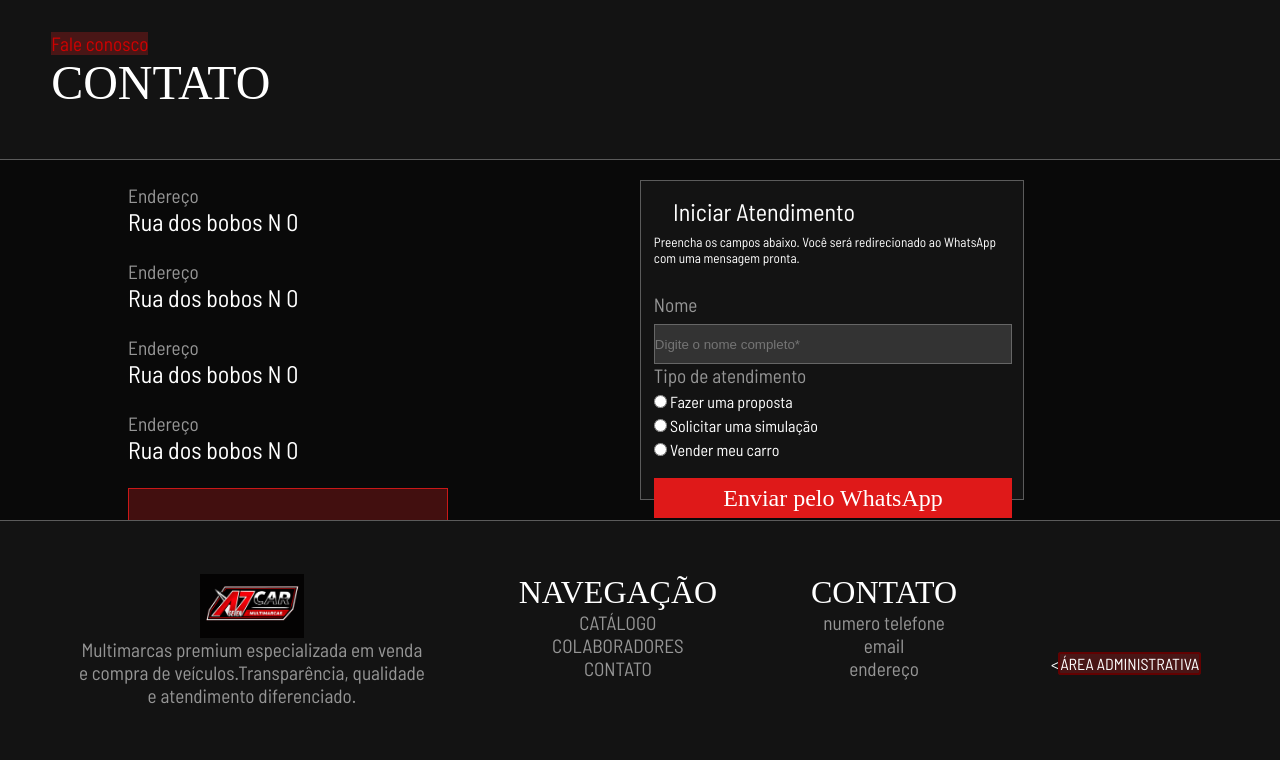
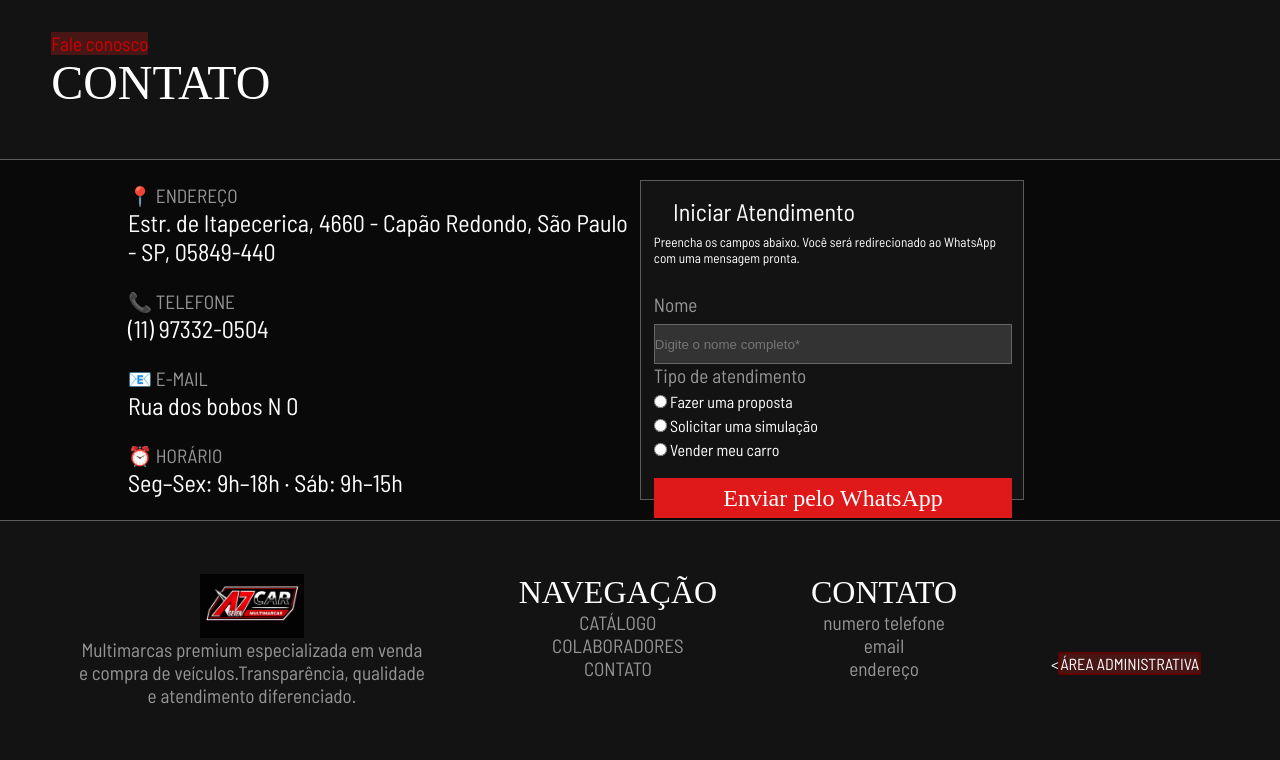
Before and after one commit to gabellopes/Plataforma-A7Car, a PHP site: page /a7car2/php/user/contato.php in a window 1280 px wide. Shown: the part 72-832 px from the top of the page. Run offline with PHP 8.4, Linux system fonts and the light colour scheme; the visitor is signed in with stand-in values (Sample User, id 1); some web fonts are replaced.

Commit message:
Update contato.php

```diff
--- a/a7car2/php/user/contato.php
+++ b/a7car2/php/user/contato.php
@@ -44,14 +44,14 @@
 
     <div id="info">
 
-        <h3>Endereço</h3>
-        <h2>Rua dos bobos N 0</h2>
-        <h3>Endereço</h3>
-        <h2>Rua dos bobos N 0</h2>
-        <h3>Endereço</h3>
-        <h2>Rua dos bobos N 0</h2>
-        <h3>Endereço</h3>
-        <h2>Rua dos bobos N 0</h2>
+        <h3>📍 ENDEREÇO</h3>
+            <h2>Estr. de Itapecerica, 4660 - Capão Redondo, São Paulo - SP, 05849-440</h2>
+            <h3>📞 TELEFONE</h3>
+            <h2>(11) 97332-0504</h2>
+            <h3>📧 E-MAIL</h3>
+            <h2>Rua dos bobos N 0</h2>
+            <h3>⏰ HORÁRIO</h3>
+            <h2>Seg–Sex: 9h–18h · Sáb: 9h–15h</h2>
 
         <div id="exclusi"
 
```
